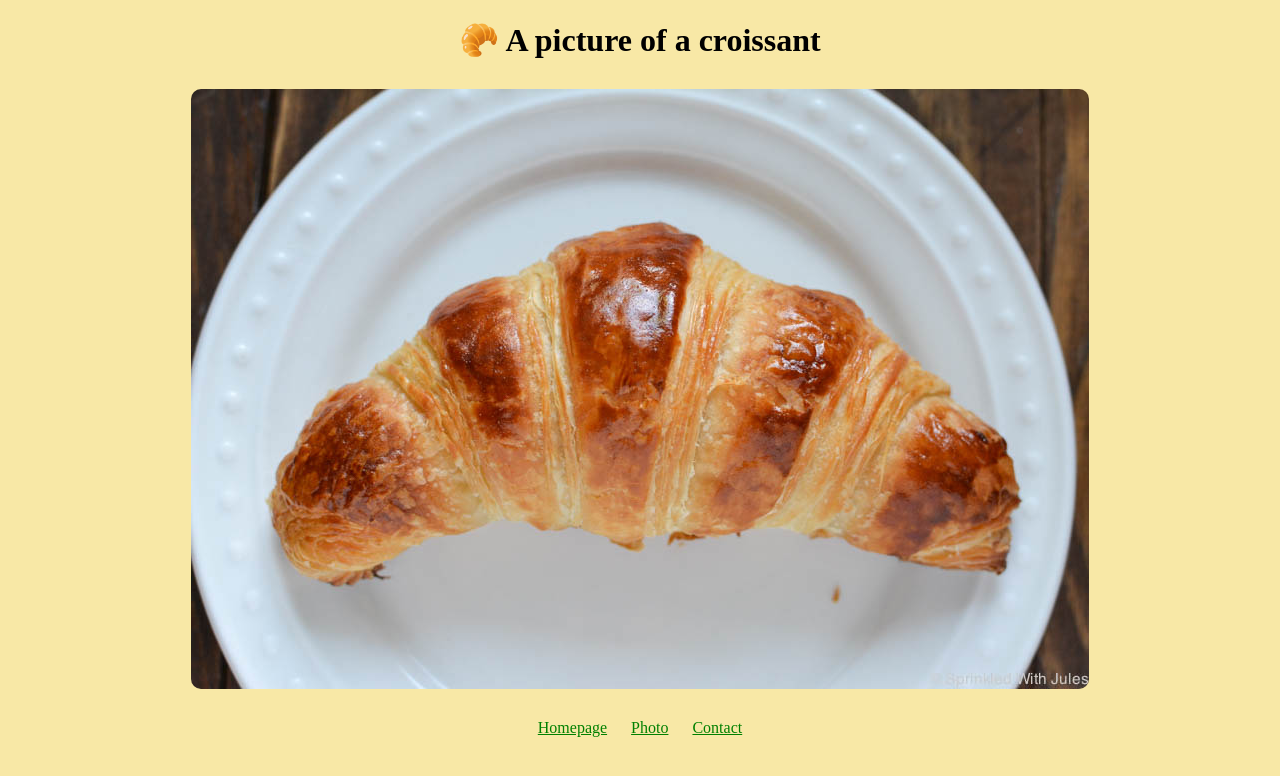
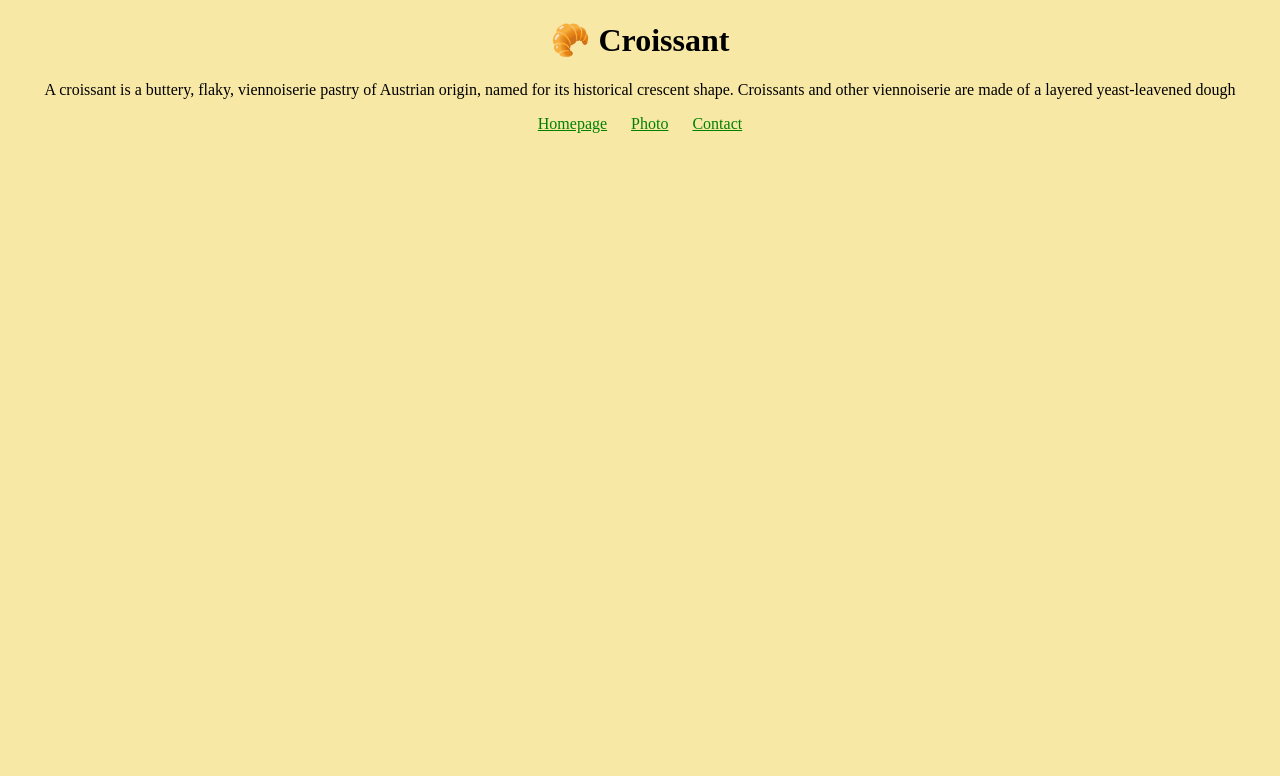
Before and after one commit to Mary-7777/Croissant, a plain HTML site: page index.html in a window 1280 px wide. Drawn offline with Linux system fonts and the light colour scheme.

Commit message:
SEO friendly update

```diff
--- a/index.html
+++ b/index.html
@@ -4,16 +4,19 @@
 <head>
     <meta charset="UTF-8" />
     <meta http-equiv="X-UA-Compatible" content="IE=edge" />
-    <meta name="viewport" content="width=
-  , initial-scale=1.0" />
+    <meta name="viewport" content="width=device-width, initial-scale=1.0" />
     <link rel="stylesheet" href="/css/styles.css" />
-    <title>An example of the perfect Croissant - Croissant.com</title>
-    <meta name="description" content="Enjoy a beautiful picture of a homemade croissant" />
+    <title>The best croissant in New York - Croissant.com</title>
+    <meta name="description" content="Taste the best croissant in town" />
 </head>
 
 <body>
-    <h1>🥐 A picture of a croissant</h1>
-    <img src="/images/croissant.jpg" alt="Homemade croissant" class="croissant-photo" />
+    <h1>🥐 Croissant</h1>
+    <p>
+        A croissant is a buttery, flaky, viennoiserie pastry of Austrian origin,
+        named for its historical crescent shape. Croissants and other viennoiserie
+        are made of a layered yeast-leavened dough
+    </p>
     <footer>
         <a href="/" title="Home"> Homepage</a>
         <a href="/photo.html" title="Croissant photo"> Photo</a>
```
